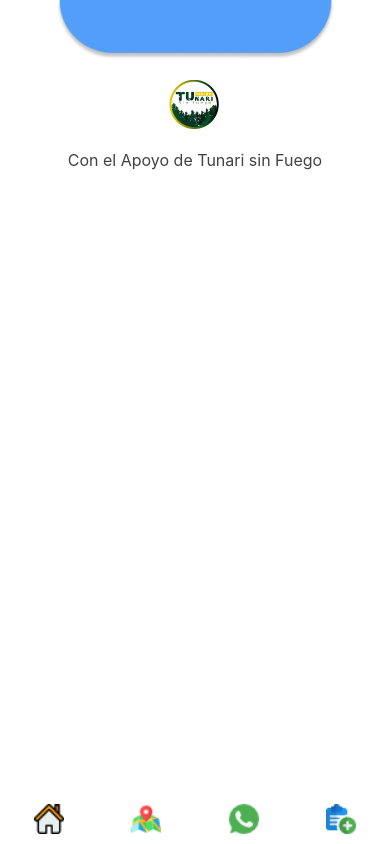
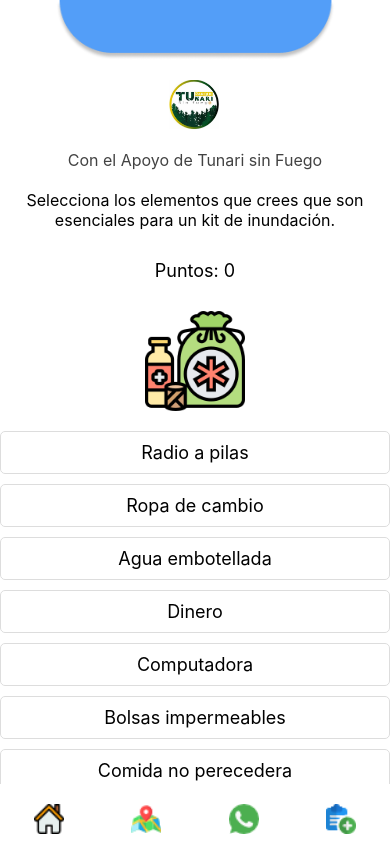
Before and after one commit to tasajos/emergenciabolivia, a React Native app in the folder EBO/: screen /Kitinundacion in a window 390 px wide. Built offline with nearby package versions, Linux system fonts and the light colour scheme.

Commit message:
actualizacion kitinundacion

```diff
--- a/EBO/screens/Kitinundacion.tsx
+++ b/EBO/screens/Kitinundacion.tsx
@@ -1,22 +1,84 @@
-// Kitset.tsx
+// Kitinundacion.tsx
 import React, { useState, useEffect } from 'react';
-import { View, Text, StyleSheet, Image, FlatList, TouchableOpacity, SafeAreaView,ActivityIndicator  } from 'react-native';
+import { View, Text, StyleSheet, Image, FlatList, TouchableOpacity, SafeAreaView, Alert } from 'react-native';
 import { StackNavigationProp } from '@react-navigation/stack';
-import database from '@react-native-firebase/database';
 import { useNavigation } from '@react-navigation/native';
 import FloatingButtonBar from './FloatingButtonBar';
 
-// Define el tipo para tus kits de emergencia
+type KitItem = {
+  name: string;
+  isEssential: boolean;
+  selected?: boolean;
+};
+
 type RootStackParamList = {
-    // ... otros parámetros de tus rutas
-    Kitset: undefined; // Asegúrate de tener una ruta Kitset en tu StackNavigator
+  Kitset: undefined;
+};
+
+const shuffleArray = (array: KitItem[]): KitItem[] => {
+  for (let i = array.length - 1; i > 0; i--) {
+    const j = Math.floor(Math.random() * (i + 1));
+    [array[i], array[j]] = [array[j], array[i]];
+  }
+  return array;
+};
+
+const Kitinundacion = () => {
+  const navigation = useNavigation<StackNavigationProp<RootStackParamList>>();
+
+  const initialItems: KitItem[] = [
+    { name: 'Bolsas impermeables', isEssential: true },
+    { name: 'Copia de seguridad de documentos importantes', isEssential: true },
+    { name: 'Agua embotellada', isEssential: true },
+    { name: 'Comida no perecedera', isEssential: true },
+    { name: 'Pilas', isEssential: true },
+    { name: 'Radio a pilas', isEssential: true },
+    { name: 'Ropa de cambio', isEssential: true },
+    { name: 'Kit de higiene personal', isEssential: true },
+    { name: 'Dinero', isEssential: false },
+    { name: 'Computadora', isEssential: false },
+  ];
+
+  const [items, setItems] = useState<KitItem[]>(shuffleArray([...initialItems]));
+  const [gameOver, setGameOver] = useState(false);
+  const [points, setPoints] = useState(0);
+  const [messageShown, setMessageShown] = useState(false);
+
+  useEffect(() => {
+    setItems(shuffleArray([...initialItems]));
+  }, []);
+
+  const handleSelectItem = (index: number) => {
+    if (gameOver) {
+      Alert.alert('Juego terminado', 'Ya seleccionaste un elemento no esencial.');
+      return;
+    }
+
+    const newItems = [...items];
+    const currentItem = newItems[index];
+
+    currentItem.selected = !currentItem.selected;
+    if (currentItem.isEssential && currentItem.selected) {
+      const newPoints = points + 2;
+      setPoints(newPoints);
+      if (newPoints >= 6 && !messageShown) {
+        setMessageShown(true);
+        Alert.alert('¡Bien hecho!', 'Has alcanzado los puntos necesarios para ganar, pero el juego continúa hasta que selecciones un elemento no esencial.');
+      }
+    } else if (!currentItem.isEssential && currentItem.selected) {
+      setGameOver(true);
+      Alert.alert('Juego terminado', 'Seleccionaste un elemento no esencial. Puntos finales: ' + points, [{ text: 'Reiniciar Juego', onPress: handleRestartGame }]);
+    }
+
+    setItems(newItems);
   };
-const Kitinundacion = () => {
 
-  const navigation = useNavigation<StackNavigationProp<RootStackParamList>>();
-  const [loading, setLoading] = useState(true);
-
-
+  const handleRestartGame = () => {
+    setItems(shuffleArray([...initialItems]));
+    setGameOver(false);
+    setPoints(0);
+    setMessageShown(false);
+  };
 
   return (
     <SafeAreaView style={styles.container}>
@@ -25,18 +87,38 @@ const Kitinundacion = () => {
         <Image source={require('../imagenes/tsflo1.png')} style={styles.logo} />
         <Text style={styles.headerText}>Con el Apoyo de Tunari sin Fuego</Text>
       </View>
-
+      <Text style={styles.description}>
+        Selecciona los elementos que crees que son esenciales para un kit de inundación.
+      </Text>
+      <Text style={styles.points}>Puntos: {points}</Text>
+      <View style={{ flex: 1, paddingBottom: 60 }}>
+        <Image source={require('../imagenes/mochila_inundacion.png')} style={styles.backpackIcon} />
+        <FlatList
+          data={items}
+          keyExtractor={(item, index) => index.toString()}
+          renderItem={({ item, index }) => (
+            <TouchableOpacity
+              style={[
+                styles.kitItem,
+                item.selected === true ? (item.isEssential ? styles.itemCorrect : styles.itemIncorrect) : null,
+              ]}
+              onPress={() => handleSelectItem(index)}
+              disabled={item.selected && !item.isEssential}
+            >
+              <Text style={styles.kitText}>{item.name}</Text>
+            </TouchableOpacity>
+          )}
+        />
+      </View>
       <FloatingButtonBar navigation={navigation} />
     </SafeAreaView>
-
   );
-
 };
 
 const styles = StyleSheet.create({
   container: {
     flex: 1,
-    backgroundColor: '#fff', // Suponiendo que el fondo es blanco
+    backgroundColor: '#fff',
   },
   header: {
     alignItems: 'center',
@@ -44,47 +126,54 @@ const styles = StyleSheet.create({
   },
   headerImage: {
     width: '80%',
-    height: 60, // Altura de tu curva
+    height: 60,
     resizeMode: 'contain',
   },
   headerText: {
     fontSize: 16,
-    //fontWeight: 'bold',
     color: '#424242',
-    marginTop: 20, // Ajustar según tu diseño
+    marginTop: 20,
+  },
+  description: {
+    fontSize: 16,
+    textAlign: 'center',
+    marginHorizontal: 20,
+    marginBottom: 20,
+  },
+  backpackIcon: {
+    width: 100,
+    height: 100,
+    resizeMode: 'contain',
+    alignSelf: 'center',
+    margin: 20,
   },
   kitItem: {
-    flex: 1,
-    justifyContent: 'center',
+    padding: 10,
+    borderWidth: 1,
+    borderColor: '#ddd',
+    borderRadius: 5,
+    marginBottom: 10,
     alignItems: 'center',
-    margin: 10,
-    height: 150, // Ajustar según tu diseño
   },
-  kitIcon: {
-    width: 80,
-    height: 80,
-    resizeMode: 'contain',
+  itemCorrect: {
+    backgroundColor: 'lightgreen',
+  },
+  itemIncorrect: {
+    backgroundColor: 'salmon',
   },
   kitText: {
-    marginTop: 8,
-    fontSize: 16,
-    fontWeight: 'bold',
-  },
-  row: {
-    flex: 1,
-    justifyContent: 'space-around',
+    fontSize: 18,
   },
   logo: {
-    height: 50, // Ajusta la altura de tu logo
-    resizeMode: 'contain', // Contiene la imagen dentro del espacio disponible sin deformarla
-    marginTop: 20, // Ajusta el margen superior si es necesario
+    height: 50,
+    resizeMode: 'contain',
+    marginTop: 20,
   },
-  spinnerContainer: {
-    flex: 1,
-    justifyContent: 'center',
-    alignItems: 'center'
+  points: {
+    fontSize: 18,
+    textAlign: 'center',
+    marginVertical: 10,
   },
-  // ... Agrega más estilos según sea necesario
 });
 
 export default Kitinundacion;
```
Also changed, not shown: EBO/imagenes/mochila_inundacion.png (added).
